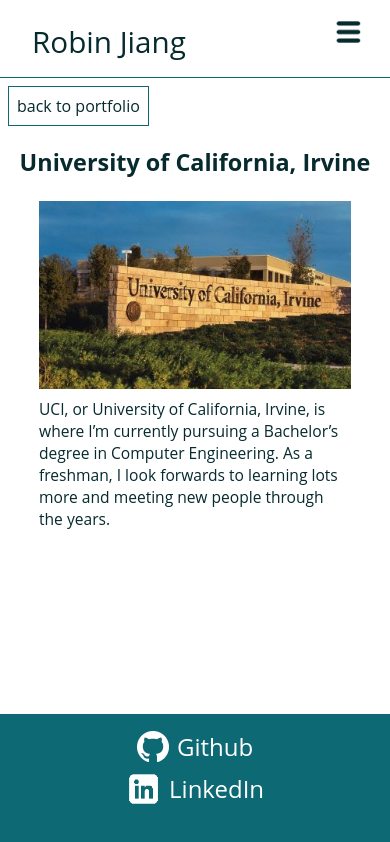
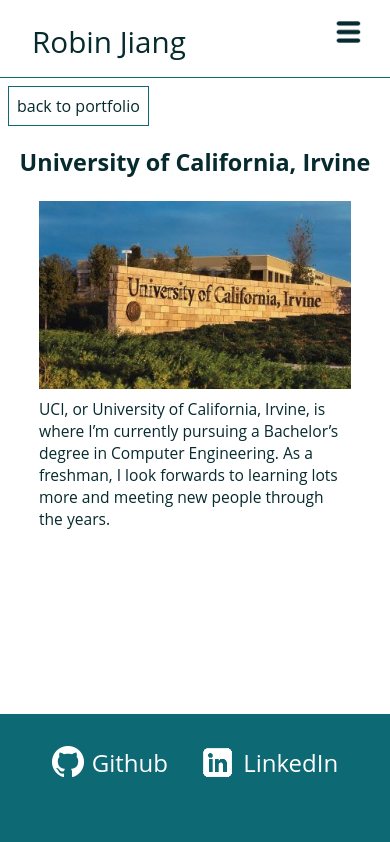
Before and after one commit to robinjiang6/robinjiang6.github.io, a React (Create React App) app: page /portfolio/uci in a window 390 px wide. Shown: the top 842 px of the page. Built offline with nearby package versions, Linux system fonts and the light colour scheme.

Commit message:
resize home caption and title, make footer always 1 line

```diff
--- a/src/components/Footer.css
+++ b/src/components/Footer.css
@@ -1,5 +1,5 @@
 .footer-container{
-    --size: 2rem;
+    --size: clamp(0.5rem, 2rem, 10vw);
     position: relative;
     bottom: 0;
     left: 0;
@@ -45,7 +45,7 @@
 }
 .footer{
     justify-content: center;
-    width: calc(100% - 2rem);
+    width: calc(100% - var(--size));
 }
 .github-container,.linked-in-container{
     display: flex;
@@ -53,22 +53,3 @@
     justify-self: start;
     align-items: center;
 }
-
-@media screen and (max-width:550px){
-    .links{
-        flex-direction: column;
-        align-items: center;
-        padding-bottom: 2rem;
-    }
-    .github-text{
-        margin-right: 0;
-        white-space: nowrap;
-    }
-    .linkedin-text{
-        white-space: nowrap;
-    }
-    .github-container{
-        padding-bottom: calc(var(--size) * .25);
-        padding-top: calc(var(--size) * .5);
-    }
-}
--- a/src/components/pages/Home.css
+++ b/src/components/pages/Home.css
@@ -6,19 +6,20 @@
     display: flex;
     width: 100%;
     justify-content: center;
-    font-size: clamp(0px, 6vw, 4rem);
+    font-size: clamp(0px, 4rem, 7vw);
     font-weight: 1000;
     padding-top: 3vh;
     color:var(--accent1);
 }
 .home-caption{
+    --caption-font-size: clamp(0px, 1.3rem, 5vw);
     position: absolute;
     display: flex;
     width: 100%;
     justify-content: right;
-    font-size: clamp(0px, 6vw, 1.5rem);
+    font-size: var(--caption-font-size);
     font-style: italic;
-    padding-top: calc(var(--home_height) - 2.5rem);
+    padding-top: calc(var(--home_height) - 2 * var(--caption-font-size));
     color: var(--accent1);
     padding-right: 2rem;
 
```
